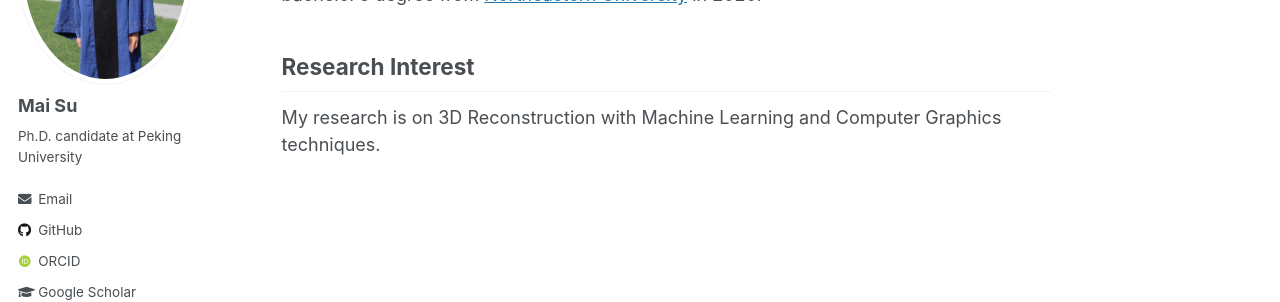
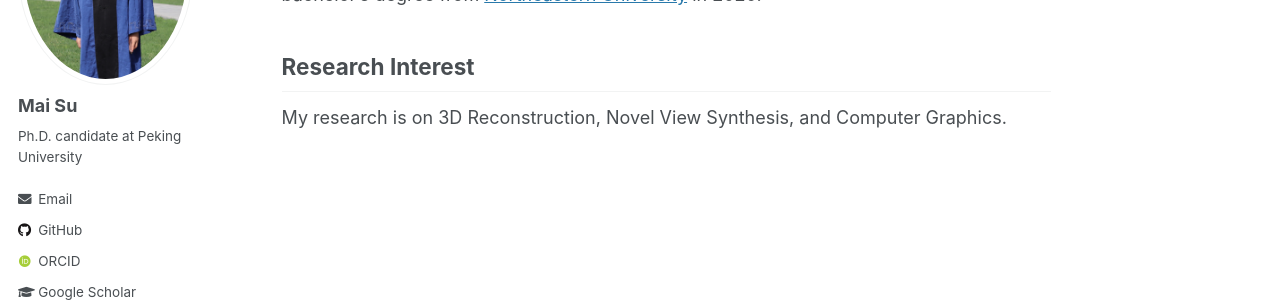
Before and after one commit to sumai-1998/sumai-1998.github.io, a Jekyll site: the page built from _pages/about.md, in a window 1280 px wide. Shown: the part 260-562 px from the top of the page. Built offline with Jekyll 4.4.1, drawn with Linux system fonts in a browser that asks for light colours; some web fonts are replaced.

Commit message:
Update about.md

```diff
--- a/_pages/about.md
+++ b/_pages/about.md
@@ -11,4 +11,4 @@ redirect_from:
 I am a Ph.D. student at [Peking University](https://www.pku.edu.cn), supervised by Professor [Guoping Wang](https://cs.pku.edu.cn/info/1077/1210.htm). I pursued my master's degree from the [Software College of Northeastern University](http://sc.neu.edu.cn) under the guidance of Associate Professor [Rongfei Zeng](https://wingfeitsang.github.io/home/) from 2020 to 2023. I earned my bachelor's degree from [Northeastern University](http://www.neu.edu.cn) in 2020.
 
 ## Research Interest
-My research is on 3D Reconstruction with Machine Learning and Computer Graphics techniques.
+My research is on 3D Reconstruction, Novel View Synthesis, and Computer Graphics.
```
